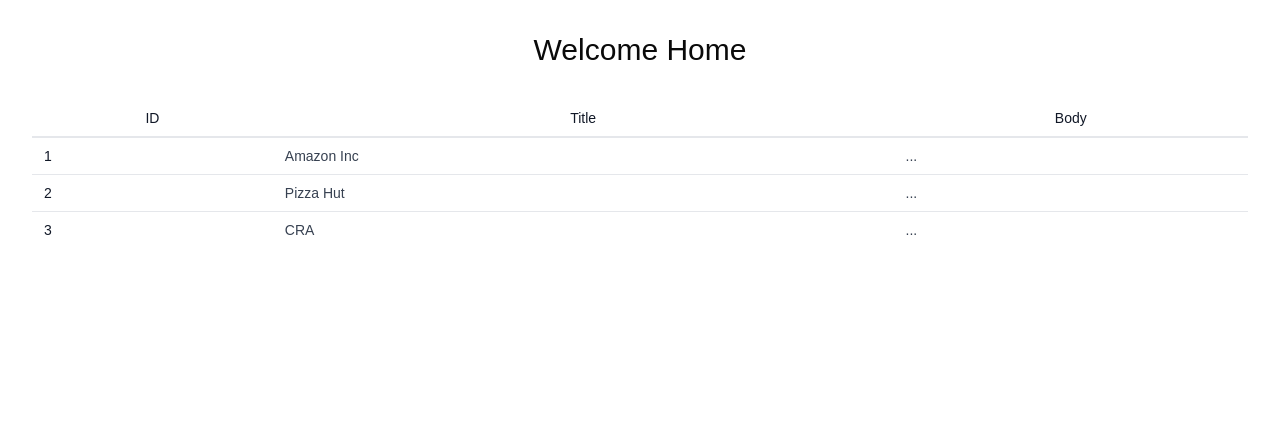
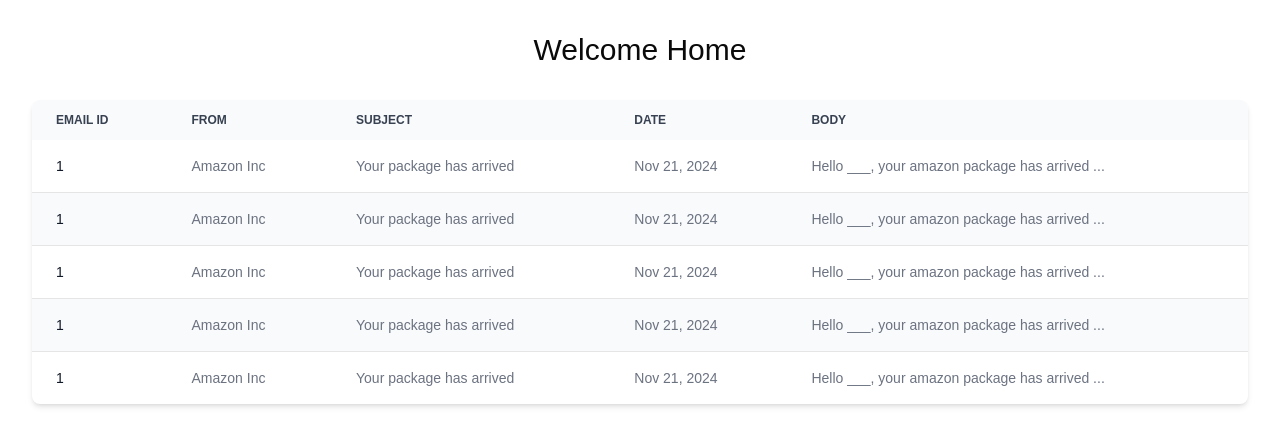
Before and after one commit to hsprabhakar/EmailSummarizer, a Next.js app in the folder frontend/: page /home in a window 1280 px wide. Shown: the top 446 px of the page. Built offline with nearby package versions, Linux system fonts and the light colour scheme.

Commit message:
Improved the home screen

```diff
--- a/frontend/components/EmailButton.tsx
+++ b/frontend/components/EmailButton.tsx
@@ -1,12 +1,9 @@
 "use client";
 
 import { ButtonWithIcon } from "@/components/ButtonWithIcon";
-import { useRouter } from "next/navigation";
-
+import Image from "next/image";
 
 export function GoogleLoginButton() {
-    const router = useRouter(); // Initialize the router
-
     const handleGoogleLogin = async () => {
         try {
             const response = await fetch("http://localhost:8000/api/auth/google", {
@@ -16,6 +13,7 @@
 
             if (response.ok) {
                 const {redirect_url} = await response.json();
+                // window.location.href = redirect_url;
                 window.location.href = "/home";
             } else {
                 throw new Error("Failed to login with Google");
@@ -29,7 +27,7 @@
 
     return (
         <ButtonWithIcon
-        icon={<img src="google-icon.svg" alt="Google Icon" className="w-5 h-5" />}
+        icon={<Image width={20} height={20} src="google-icon.svg" alt="Google Icon" className="w-5 h-5" />}
         label="Google"
         onClick={handleGoogleLogin}
         />
--- a/frontend/components/ui/table.tsx
+++ b/frontend/components/ui/table.tsx
@@ -1,36 +1,114 @@
 export default function Table() {
   return (
-    <div className="overflow-x-auto">
-    <table className="min-w-full divide-y-2 divide-gray-200 bg-white text-sm">
-        <thead className="ltr:text-left rtl:text-right">
+        <div className="relative overflow-x-auto shadow-md sm:rounded-lg">
+            <table className="w-full text-sm text-left rtl:text-right text-gray-500 dark:text-gray-400">
+                <thead className="text-xs text-gray-700 uppercase bg-gray-50 dark:bg-gray-700 dark:text-gray-400">
                     <tr>
-            <th className="whitespace-nowrap px-3 py-2 font-medium text-gray-900">ID</th>
-            <th className="whitespace-nowrap px-3 py-2 font-medium text-gray-900">Title</th>
-            <th className="whitespace-nowrap px-3 py-2 font-medium text-gray-900">Body</th>
+                        <th scope="col" className="px-6 py-3">
+                            Email ID
+                        </th>
+                        <th scope="col" className="px-6 py-3">
+                            From
+                        </th>
+                        <th scope="col" className="px-6 py-3">
+                            Subject
+                        </th>
+                        <th scope="col" className="px-6 py-3">
+                            Date
+                        </th>
+                        <th scope="col" className="px-6 py-3">
+                            Body
+                        </th>
                     </tr>
                 </thead>
-
-        <tbody className="divide-y divide-gray-200">
+                <tbody>
+                    <tr className="odd:bg-white odd:dark:bg-gray-900 even:bg-gray-50 even:dark:bg-gray-800 border-b dark:border-gray-700">
+                        <th scope="row" className="px-6 py-4 font-medium text-gray-900 whitespace-nowrap dark:text-white">
+                            1
+                        </th>
+                        <td className="px-6 py-4">
+                            Amazon Inc
+                        </td>
+                        <td className="px-6 py-4">
+                            Your package has arrived
+                        </td>
+                        <td className="px-6 py-4">
+                            Nov 21, 2024
+                        </td>
+                        <td className="px-6 py-4">
+                            Hello ___, your amazon package has arrived ...
+                        </td>
+                    </tr>
+                    <tr className="odd:bg-white odd:dark:bg-gray-900 even:bg-gray-50 even:dark:bg-gray-800 border-b dark:border-gray-700">
+                    <th scope="row" className="px-6 py-4 font-medium text-gray-900 whitespace-nowrap dark:text-white">
+                            1
+                        </th>
+                        <td className="px-6 py-4">
+                            Amazon Inc
+                        </td>
+                        <td className="px-6 py-4">
+                            Your package has arrived
+                        </td>
+                        <td className="px-6 py-4">
+                            Nov 21, 2024
+                        </td>
+                        <td className="px-6 py-4">
+                            Hello ___, your amazon package has arrived ...
+                        </td>
+                    </tr>
+                    <tr className="odd:bg-white odd:dark:bg-gray-900 even:bg-gray-50 even:dark:bg-gray-800 border-b dark:border-gray-700">
+                    <th scope="row" className="px-6 py-4 font-medium text-gray-900 whitespace-nowrap dark:text-white">
+                            1
+                        </th>
+                        <td className="px-6 py-4">
+                            Amazon Inc
+                        </td>
+                        <td className="px-6 py-4">
+                            Your package has arrived
+                        </td>
+                        <td className="px-6 py-4">
+                            Nov 21, 2024
+                        </td>
+                        <td className="px-6 py-4">
+                            Hello ___, your amazon package has arrived ...
+                        </td>
+                    </tr>
+                    <tr className="odd:bg-white odd:dark:bg-gray-900 even:bg-gray-50 even:dark:bg-gray-800 border-b dark:border-gray-700">
+                    <th scope="row" className="px-6 py-4 font-medium text-gray-900 whitespace-nowrap dark:text-white">
+                            1
+                        </th>
+                        <td className="px-6 py-4">
+                            Amazon Inc
+                        </td>
+                        <td className="px-6 py-4">
+                            Your package has arrived
+                        </td>
+                        <td className="px-6 py-4">
+                            Nov 21, 2024
+                        </td>
+                        <td className="px-6 py-4">
+                            Hello ___, your amazon package has arrived ...
+                        </td>
+                    </tr>
                     <tr>
-            <td className="whitespace-nowrap px-3 py-2 font-medium text-gray-900">1</td>
-            <td className="whitespace-nowrap px-3 py-2 text-gray-700">Amazon Inc</td>
-            <td className="whitespace-nowrap px-3 py-2 text-gray-700">...</td>
-        </tr>
-
-        <tr>
-            <td className="whitespace-nowrap px-3 py-2 font-medium text-gray-900">2</td>
-            <td className="whitespace-nowrap px-3 py-2 text-gray-700">Pizza Hut</td>
-            <td className="whitespace-nowrap px-3 py-2 text-gray-700">...</td>
-        </tr>
-
-        <tr>
-            <td className="whitespace-nowrap px-3 py-2 font-medium text-gray-900">3</td>
-            <td className="whitespace-nowrap px-3 py-2 text-gray-700">CRA</td>
-            <td className="whitespace-nowrap px-3 py-2 text-gray-700">...</td>
+                    <th scope="row" className="px-6 py-4 font-medium text-gray-900 whitespace-nowrap dark:text-white">
+                            1
+                        </th>
+                        <td className="px-6 py-4">
+                            Amazon Inc
+                        </td>
+                        <td className="px-6 py-4">
+                            Your package has arrived
+                        </td>
+                        <td className="px-6 py-4">
+                            Nov 21, 2024
+                        </td>
+                        <td className="px-6 py-4">
+                            Hello ___, your amazon package has arrived ...
+                        </td>
                     </tr>
                 </tbody>
             </table>
         </div>
-
-  )
+    );
 }
```
Lines whose indentation alone changed are shown as unchanged.
